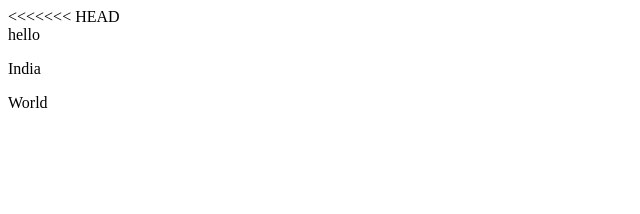
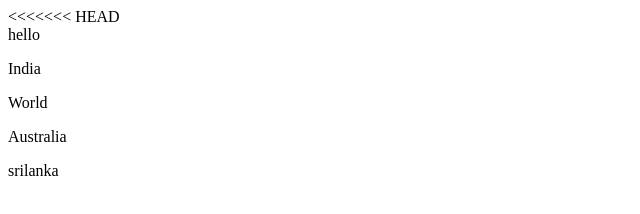
Before and after one commit to emperor-2001/demo-repo4, a plain HTML site: page index.html in a window 1280 px wide. Shown: the whole page, without its empty margins (0-640 px from the left). Drawn offline with Linux system fonts and the light colour scheme.

Commit message:
Update index.html

```diff
--- a/index.html
+++ b/index.html
@@ -2,3 +2,5 @@
 <div>hello</div>
 <p>India</p>
 <p>World</p>
+<p>Australia</p>
+<p>srilanka</p>
```
